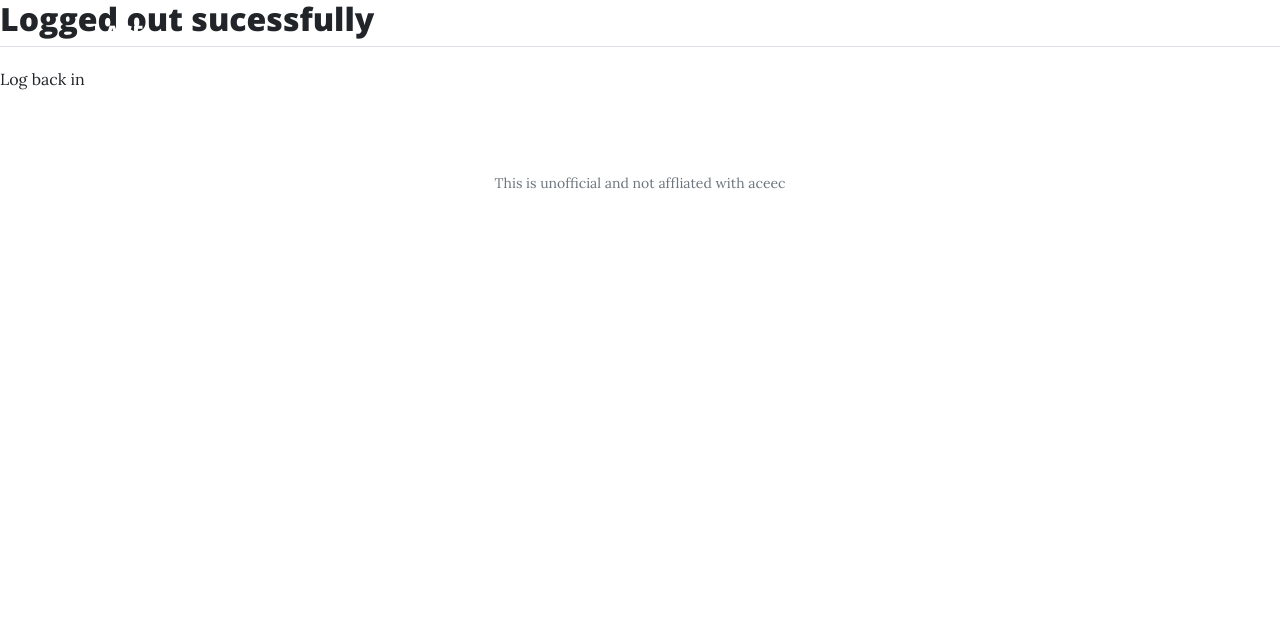
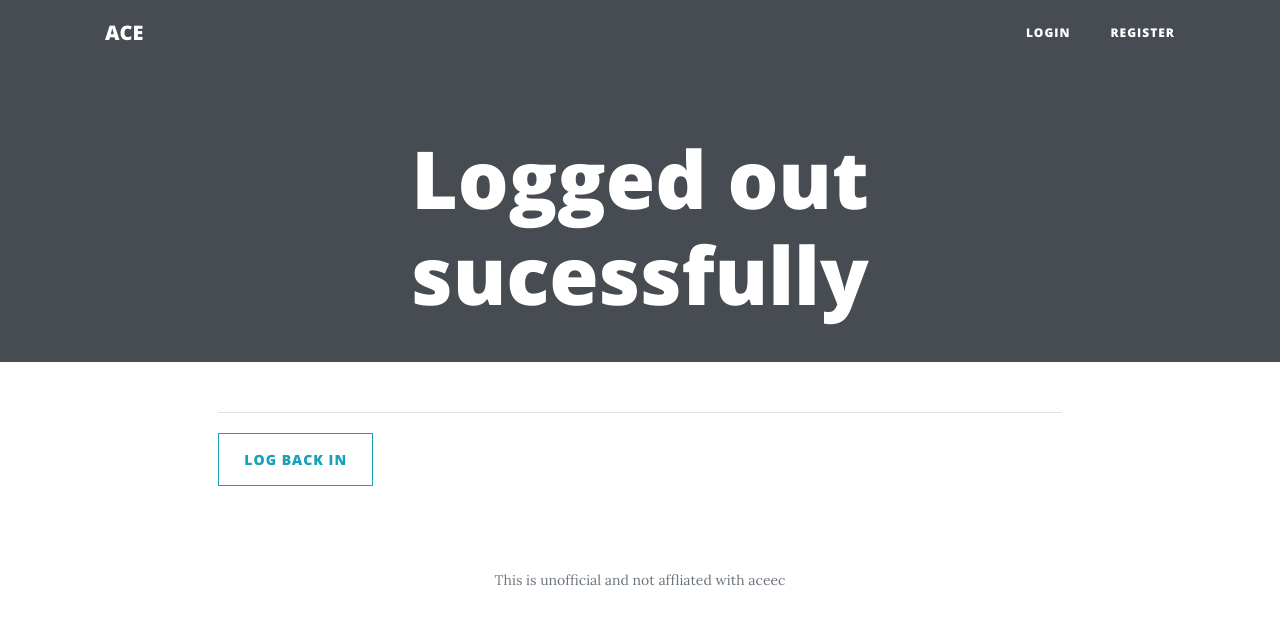
Before and after one commit to EnigmaCodex-ACE/ACE-HUB-project, a Django app: page /logout/ in a window 1280 px wide. Shown: the top 625 px of the page. Run offline with Django 3.2, Linux system fonts and the light colour scheme; some libraries are stand-ins or nearby versions.

Commit message:
So much shit happened in this
> u/username works
> fixed logout indentations

```diff
--- a/aceblog/blog/templates/blog/base.html
+++ b/aceblog/blog/templates/blog/base.html
@@ -28,7 +28,7 @@
                     <li class="nav-item" role="presentation"><a class="nav-link" href="{% url 'profile' %}"">{{ user }}</a></li>
                 {% else %}
                     <li class="nav-item" role="presentation"><a class="nav-link" href="{% url 'login' %}">Login</a></li>
-                    <li class="nav-item" role="presentation"><a class="nav-link" href="{% url 'blog-home' %}">Register</a></li>
+                    <li class="nav-item" role="presentation"><a class="nav-link" href="{% url 'register' %}">Register</a></li>
                 {% endif %}
                 </ul>
         </div>
--- a/aceblog/blog/urls.py
+++ b/aceblog/blog/urls.py
@@ -1,10 +1,11 @@
 from django.urls import path
-from .views import PostListView , PostDetailView , PostCreateView ,PostUpdateView,PostDeleteView
+from .views import *
 from . import views
 
 urlpatterns = [
     path('',PostListView.as_view(),name="blog-home"),
     path('post/<int:pk>/',PostDetailView.as_view(),name="post-detail"),
+    path('u/<str:username>/',UserPostListView.as_view(),name="user-view"),
     path('post/<int:pk>/edit/',PostUpdateView.as_view(),name="post-edit"),
     path('post/<int:pk>/delete/',PostDeleteView.as_view(),name="post-delete"),
     path('post/new/',PostCreateView.as_view(),name="post-create"),
--- a/aceblog/users/models.py
+++ b/aceblog/users/models.py
@@ -11,7 +11,7 @@
     bio = models.TextField(default=random.choice(random_bios))
 
     def __str__(self):
-        return f'{self.user} Profile'
+        return f'{self.user}'
 
 class CollegeDataBase(models.Model):
     rollno = models.CharField(max_length=10,default="1XAG1A0XXX")
--- a/aceblog/users/templates/users/logout.html
+++ b/aceblog/users/templates/users/logout.html
@@ -1,10 +1,25 @@
 {% extends "blog/base.html" %}
 {% block content %}
-    <h2>Logged out sucessfully</h2>
+<header class="masthead">
+      <div class="overlay"></div>
+      <div class="container">
+          <div class="row">
+              <div class="col-md-10 col-lg-8 mx-auto">
+                  <div class="site-heading" style="padding-bottom: 30px; padding-top: 100px;">
+                    <img class="rounded-circle account-img"  style="width: 120px;" src="{{ user.profile.image.url }}">
+                      <h1>Logged out sucessfully</h1><span class="subheading"></span></div>
+              </div>
+          </div>
+      </div>
+    </header>
+    <div class="content-section">
+    <div class="row">
+      <div class="col-md-10 col-lg-8 mx-auto">
     <div class="border-top pt-3">
-        <small class="text-muted">
-            <a href="{% url 'login'%}">Log back in</a>
-        </small>
+            <a class="btn btn-outline-info btn-sm mt-1 mb-1" href="/login/">Log back in</a>
+    </div>
+    </div>
+    </div>
     </div>
 
 {% endblock content %}
--- a/aceblog/users/templates/users/profile.html
+++ b/aceblog/users/templates/users/profile.html
@@ -27,6 +27,7 @@
           </fieldset>
           <div class="form-group">
               <button class="btn btn-outline-info" type="submit">Update</button>
+              <a class="btn btn-danger btn-sm mt-1 mb-1" href="/logout">Logout</a>
           </div>
       </form>
     </div>
--- a/aceblog/users/views.py
+++ b/aceblog/users/views.py
@@ -11,7 +11,7 @@
         if form.is_valid():
             form.save()
             username = form.cleaned_data.get('username')
-            messages.success(request,f'Please login as {username}')
+            messages.success(request,f'Please login , {username}')
             return redirect('login')
     else:
         form = UserRegisterForm()
```
Also changed, not shown: aceblog/blog/templates/blog/user_profile.html (added, +32 -0 lines), aceblog/blog/views.py (+16 -2 lines), aceblog/users/templates/users/login.html (+15 -0 lines), aceblog/users/templates/users/register.html (+16 -1 lines), aceblog/aceblog/settings.py (line endings or trailing spaces), aceblog/blog/models.py (line endings or trailing spaces).
